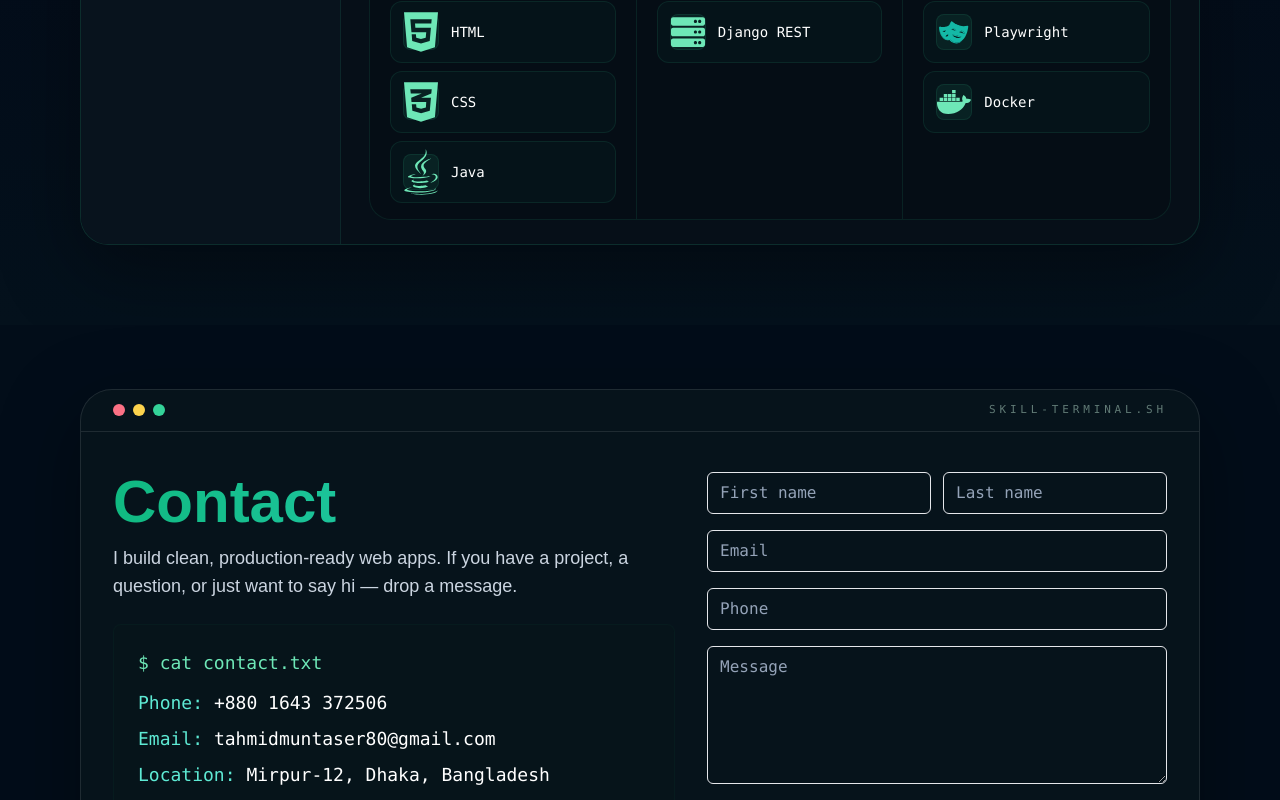
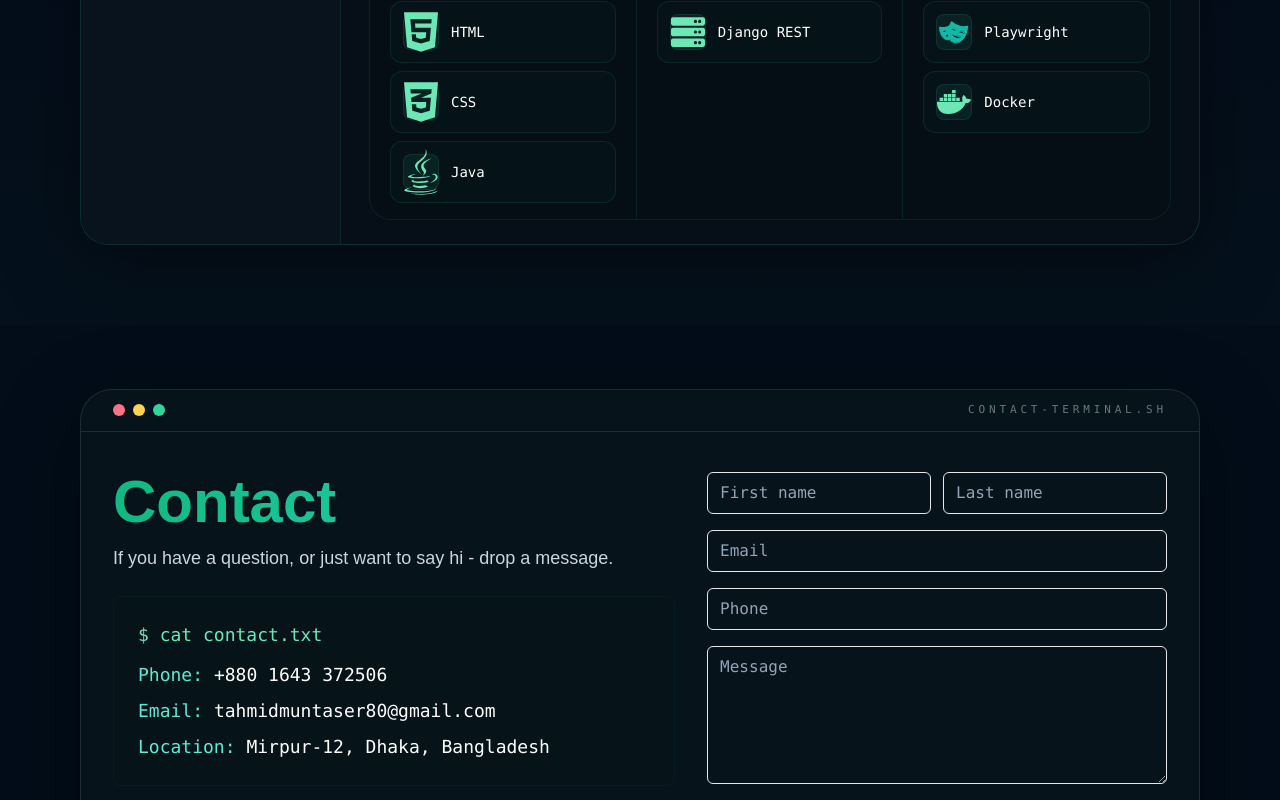
Before and after one commit to TahmidMuntaser/Personal_Portfolio_Web, a Next.js app in the folder myproject/: page / in a window 1280 px wide. Shown: the part 4763-5563 px from the top of the page. Built offline with nearby package versions, Linux system fonts and the light colour scheme.

Commit message:
update: contact part updated 1.1

```diff
--- a/myproject/src/app/sample/components/ui/Contact.jsx
+++ b/myproject/src/app/sample/components/ui/Contact.jsx
@@ -15,13 +15,13 @@ const Contact = () => {
               <span className="h-3 w-3 rounded-full bg-amber-300"></span>
               <span className="h-3 w-3 rounded-full bg-emerald-400"></span>
             </div>
-            <p className="hidden font-mono text-[11px] uppercase tracking-[0.35em] text-emerald-100/45 sm:block">skill-terminal.sh</p>
+            <p className="hidden font-mono text-[11px] uppercase tracking-[0.35em] text-emerald-100/45 sm:block">contact-terminal.sh</p>
           </div>
 
           <div className="grid gap-8 px-6 py-8 md:grid-cols-[1.1fr_0.9fr] md:px-8 md:py-10">
             <div>
               <h2 className="text-4xl md:text-6xl font-semibold bg-gradient-to-r from-emerald-500 to-teal-400 bg-clip-text text-transparent leading-tight">Contact</h2>
-              <p className="mt-3 text-base md:text-lg text-slate-300 max-w-xl">I build clean, production-ready web apps. If you have a project, a question, or just want to say hi — drop a message.</p>
+              <p className="mt-3 text-base md:text-lg text-slate-300 max-w-xl">If you have a question, or just want to say hi - drop a message.</p>
 
               <div className="mt-6 font-mono text-base md:text-lg text-slate-300 bg-[#06141a] border border-emerald-600/5 rounded-lg p-5 md:p-6">
                 <p className="text-emerald-300 text-base md:text-lg">$ cat contact.txt</p>
```
